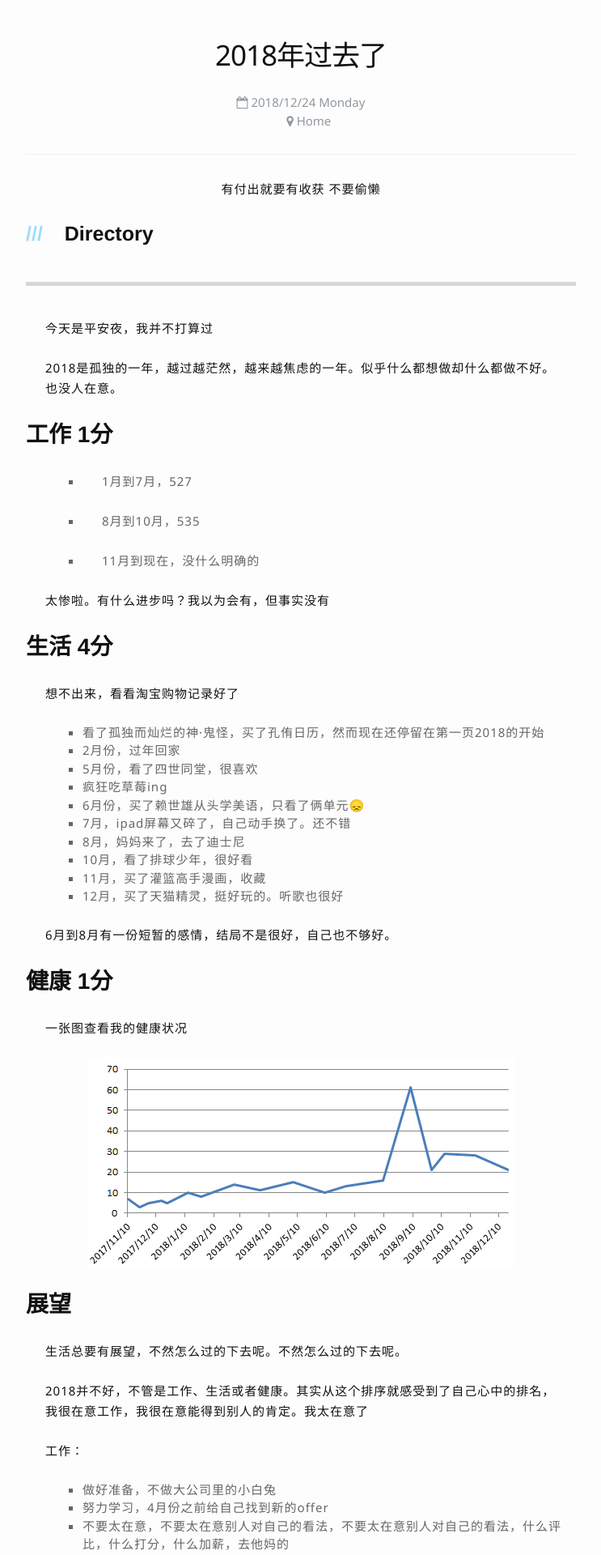
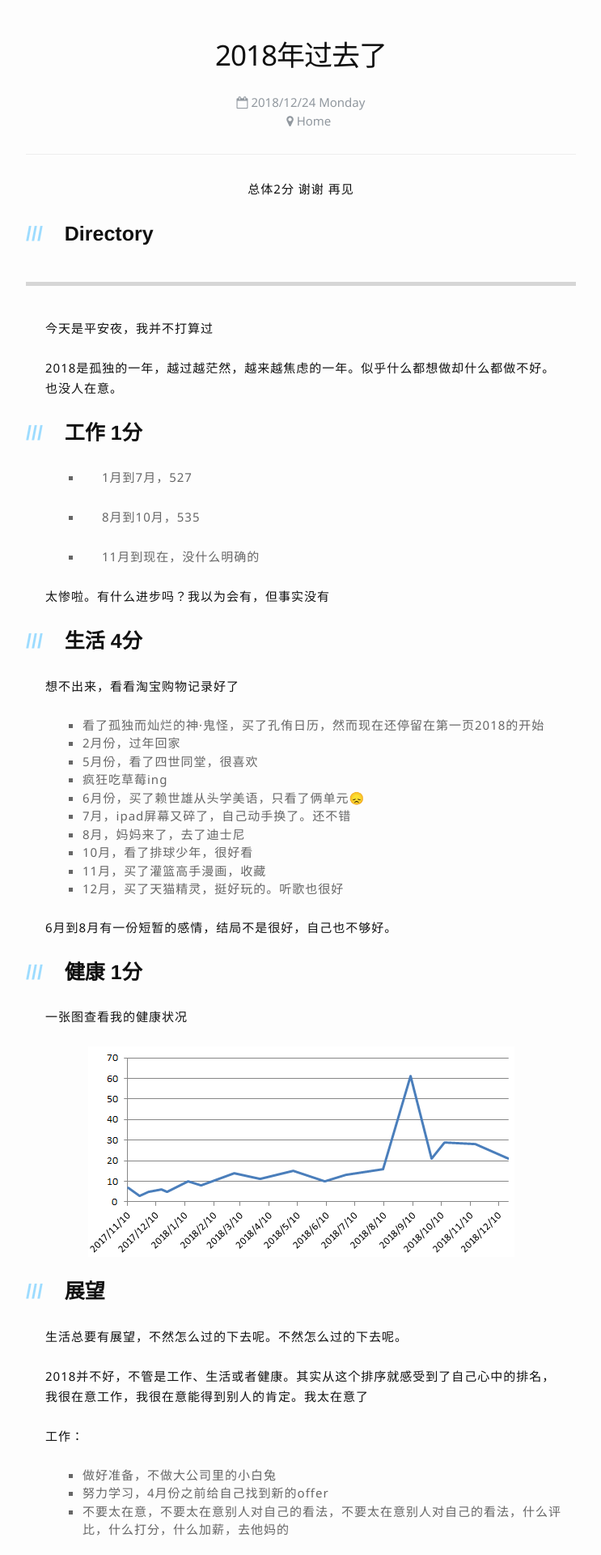
Before and after one commit to liuyanfight/liuyanfight.github.io, a Jekyll site: the page built from _posts/2018-12-24-about2018.md, in a window 1280 px wide. Shown: the top 1920 px of the page at 81% size, without its empty margins (268-1011 px from the left). Built offline with Jekyll 4.4.1, drawn with Linux system fonts in a browser that asks for light colours; nearby versions of some CDN libraries; emoji names are drawn with the system emoji font; comment, search, counter and statistics services are not loaded.

Commit message:
20181224 update code style

```diff
--- a/_posts/2018-12-24-about2018.md
+++ b/_posts/2018-12-24-about2018.md
@@ -1,7 +1,7 @@
 ---
 layout: post
 title: "2018年过去了"
-subtitle: "有付出就要有收获 不要偷懒 "
+subtitle: "总体2分 谢谢 再见"
 date: 2018-12-24
 location: Home
 category: Everyday
@@ -14,7 +14,7 @@ typora-copy-images-to: ..\img\blog\20181224
 
 2018是孤独的一年，越过越茫然，越来越焦虑的一年。似乎什么都想做却什么都做不好。也没人在意。
 
-# 工作 1分
+## 工作 1分
 
 - 1月到7月，527
 
@@ -24,7 +24,7 @@ typora-copy-images-to: ..\img\blog\20181224
 
 太惨啦。有什么进步吗？我以为会有，但事实没有
 
-# 生活 4分
+## 生活 4分
 
 想不出来，看看淘宝购物记录好了
 
@@ -41,13 +41,13 @@ typora-copy-images-to: ..\img\blog\20181224
 
 6月到8月有一份短暂的感情，结局不是很好，自己也不够好。
 
-# 健康 1分
+## 健康 1分
 
 一张图查看我的健康状况
 
 ![plant](../img/blog/20181224/1545662853601.png)
 
-# 展望
+## 展望
 
 生活总要有展望，不然怎么过的下去呢。不然怎么过的下去呢。
 
--- a/_sass/_syntax-highlighting.scss
+++ b/_sass/_syntax-highlighting.scss
@@ -5,10 +5,8 @@
   border: 1px solid #ddd;
   border-radius: 3px;
   background-clip: padding-box;
-  border-style: outset;
   background: #f8f8f8;
   margin-left: 20px;
-  font-family: "Linux Libertine", Baskerville, Georgia, "Liberation Serif", "Kaiti SC", STKaiti, "AR PL UKai CN", "AR PL UKai HK", "AR PL UKai TW", "AR PL UKai TW MBE", "AR PL KaitiM GB", KaiTi, KaiTi_GB2312, "TW-Kai", serif;
 }
 .highlight .cm {
   color: #999988;
```
